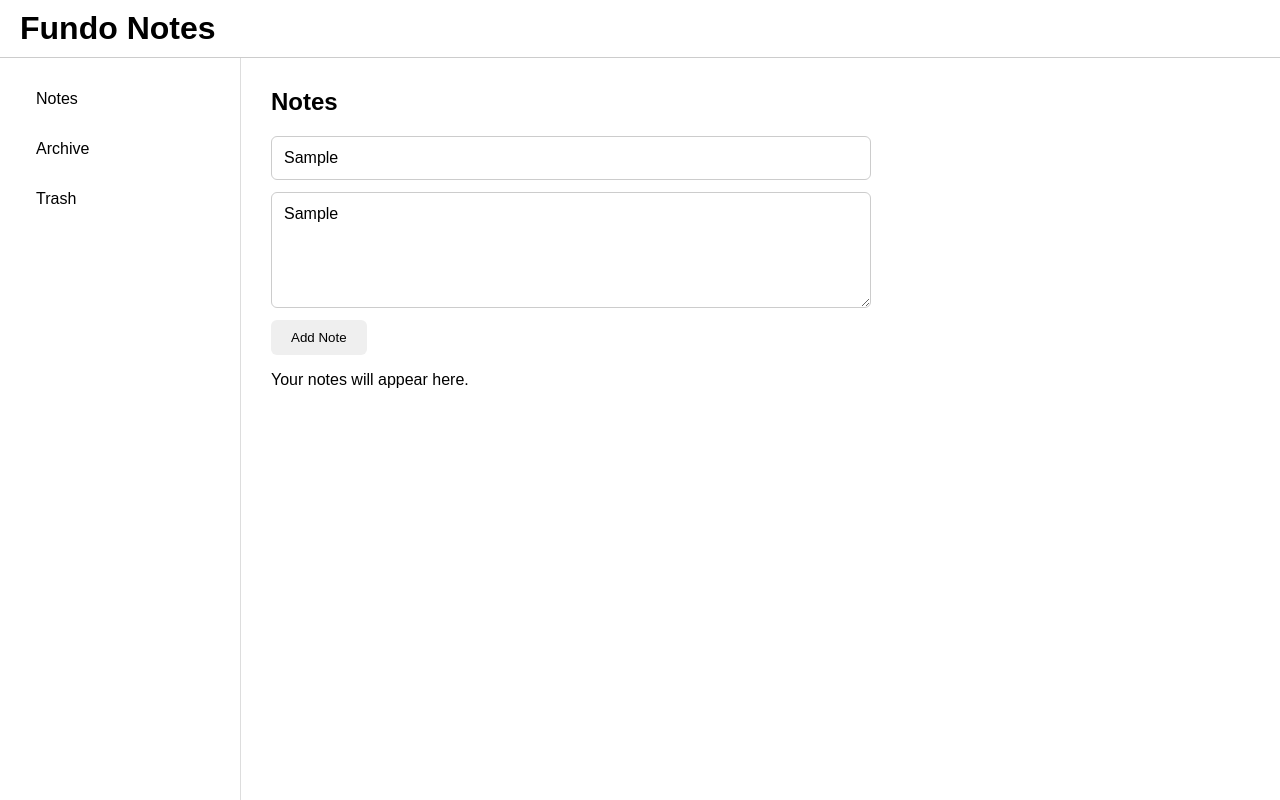
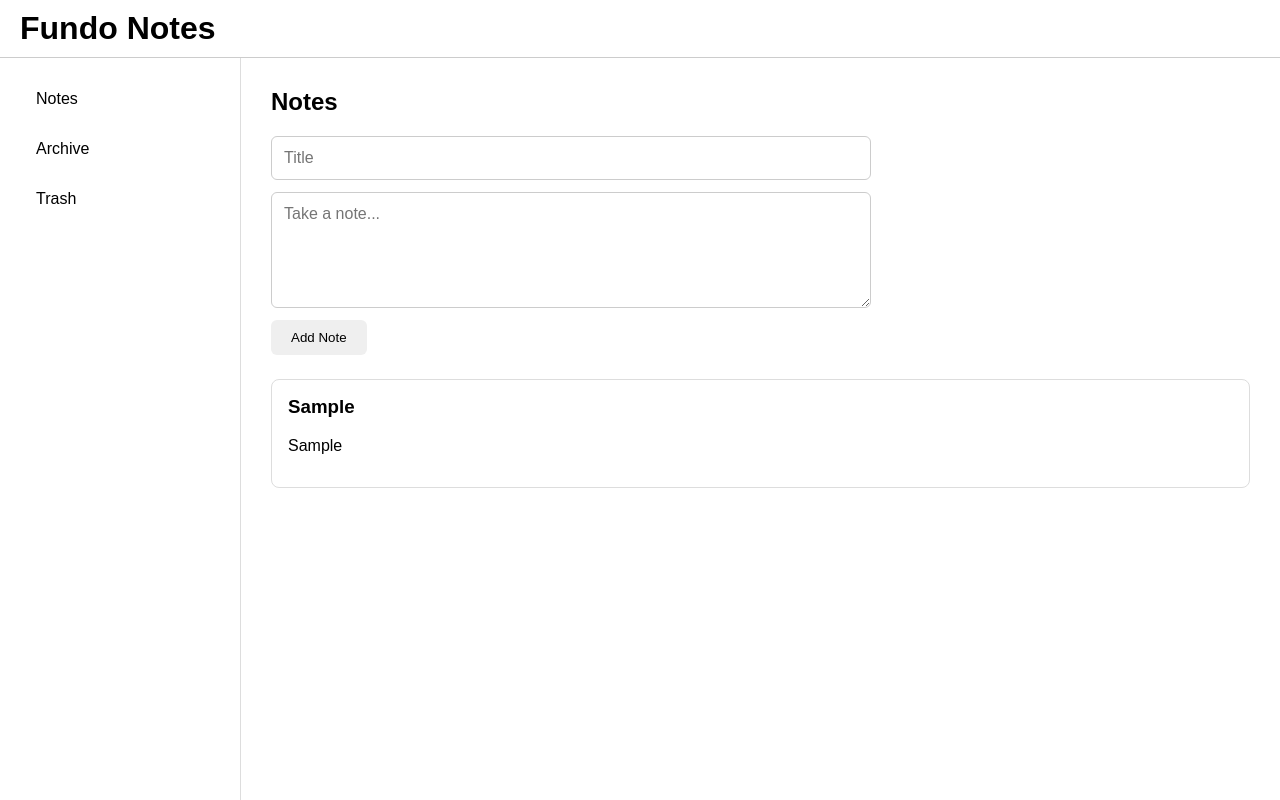
Before and after one commit to Navya-1803/fundo-notes-react, a React (Vite) app: page / in a window 1280 px wide. Both pictures are taken after typing "Sample", "Sample" into the empty fields and a click on the button "Add Note". Built offline with nearby package versions, Linux system fonts and the light colour scheme.

Commit message:
[Navya Raj] : Added note creation functionality

```diff
--- a/src/components/MainContent/CreateNote.jsx
+++ b/src/components/MainContent/CreateNote.jsx
@@ -1,20 +1,44 @@
-function CreateNote() {
+import { useState } from "react";
+
+function CreateNote({ onAddNote }) {
+    const [title, setTitle] = useState("");
+    const [description, setDescription] = useState("");
+
+    function handleSubmit(event) {
+        event.preventDefault();
+
+        if (title.trim() === "" && description.trim() === "") {
+            return;
+        }
+
+        onAddNote({
+            id: Date.now(),
+            title: title,
+            description: description,
+        });
+
+        setTitle("");
+        setDescription("");
+    }
+
     return (
-        <section className="create-note">
+        <form className="create-note" onSubmit={handleSubmit}>
             <input
                 type="text"
-                placeholder={"Title"}
+                placeholder="Title"
+                value={title}
+                onChange={(event) => setTitle(event.target.value)}
             />
 
-        <textarea
-            placeholder="Take a note..."
-            rows="5"
-        ></textarea>
+            <textarea
+                placeholder="Take a note..."
+                rows="5"
+                value={description}
+                onChange={(event) => setDescription(event.target.value)}
+            />
 
-        <button type="button">
-            Add Note
-        </button>
-        </section>
+            <button type="submit">Add Note</button>
+        </form>
     );
 }
 
--- a/src/components/MainContent/MainContent.jsx
+++ b/src/components/MainContent/MainContent.jsx
@@ -1,13 +1,31 @@
-import CreateNote from './CreateNote';
+import { useState } from "react";
+import CreateNote from "./CreateNote";
 
 function MainContent() {
+    const [notes, setNotes] = useState([]);
+
+    function handleAddNote(newNote) {
+        setNotes([...notes, newNote]);
+    }
+
     return (
         <main>
             <h2>Notes</h2>
 
-            <CreateNote />
+            <CreateNote onAddNote={handleAddNote} />
 
-            <p>Your notes will appear here.</p>
+            {notes.length === 0 ? (
+                <p>Your notes will appear here.</p>
+            ) : (
+                <section className="notes-list">
+                    {notes.map((note) => (
+                        <div className="note-card" key={note.id}>
+                            <h3>{note.title}</h3>
+                            <p>{note.description}</p>
+                        </div>
+                    ))}
+                </section>
+            )}
         </main>
     );
 }
--- a/src/index.css
+++ b/src/index.css
@@ -86,3 +86,20 @@ main h2 {
   border-radius: 6px;
   cursor: pointer;
 }
+
+.notes-list {
+  display: grid;
+  grid-template-columns: repeat(auto-fit, minmax(250px, 1fr));
+  gap: 16px;
+  margin-top: 24px;
+}
+
+.note-card {
+  padding: 16px;
+  border: 1px solid #dddddd;
+  border-radius: 8px;
+}
+
+.note-card h3 {
+  margin-top: 0;
+}
```
